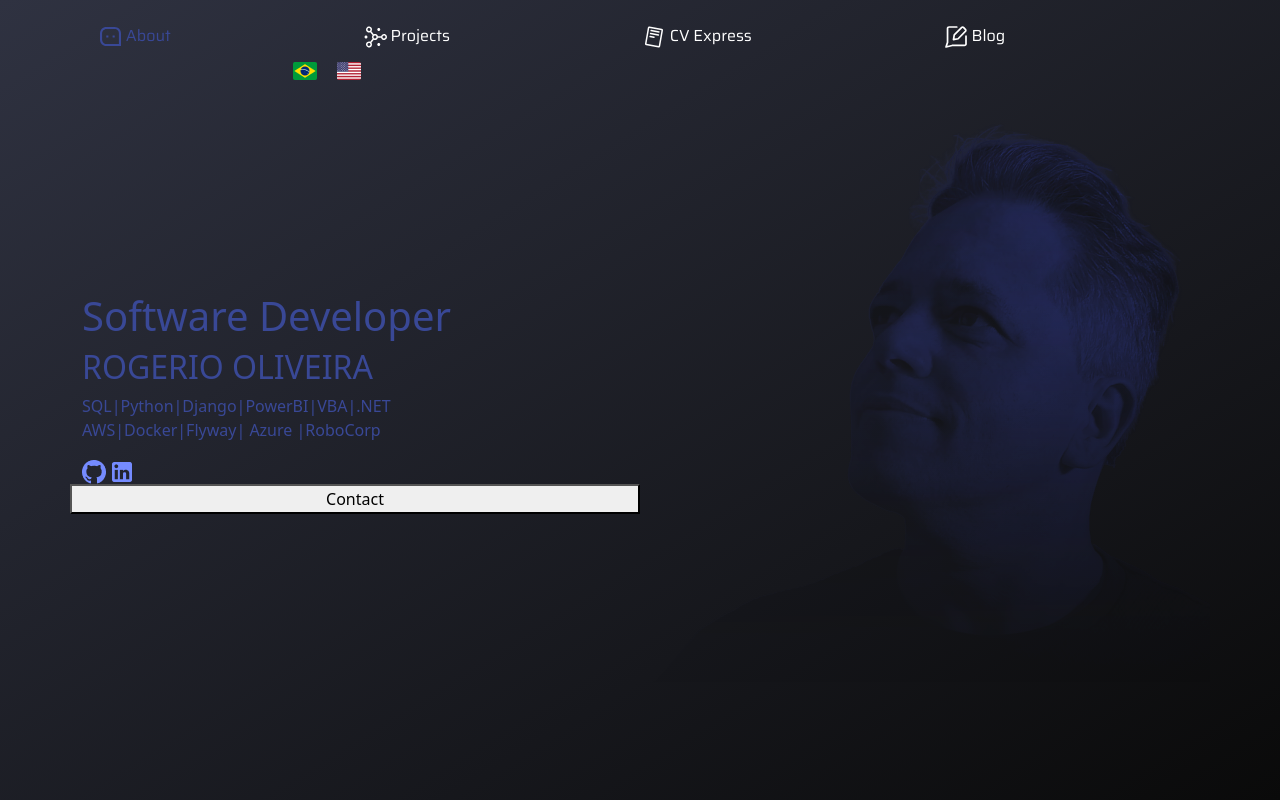
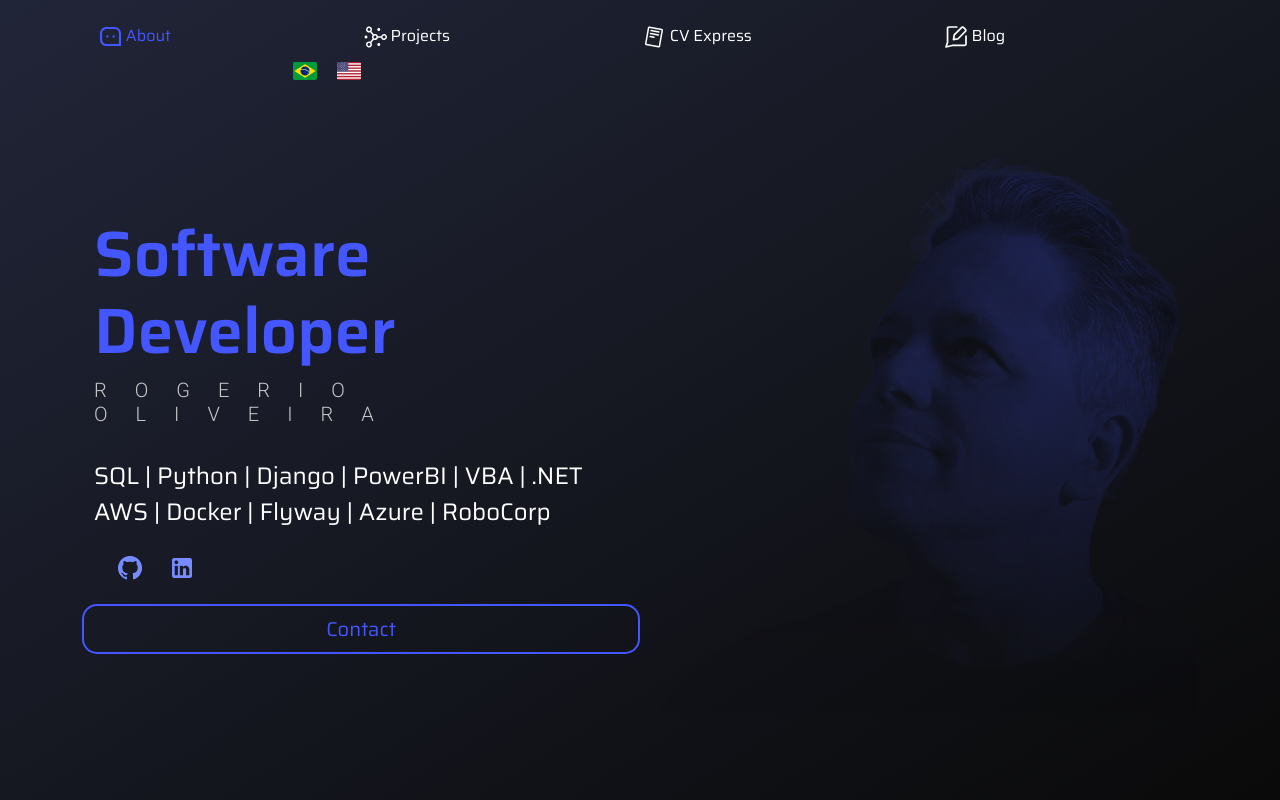
Before and after one commit to rgrlinux/portfolio2, a website: page src/index.html in a window 1280 px wide. Shown: the top 800 px of the page. Drawn offline with nearby package versions, Linux system fonts and the light colour scheme.

Commit message:
index html v.0.2

```diff
--- a/scss/_variables.scss
+++ b/scss/_variables.scss
@@ -2,10 +2,11 @@
 $primary: #0a273a;
 $secondary: #2ecc71;
 $gradient-color-2: #0A0A0A;
-$gradient-color-1: #2f3241;
+$gradient-color-1: #212538;
 
-$main-color-1: hsl(234, 100%, 63%);        /*#4356FF; */
-$main-color-2: #394896;
+// $main-color-1: hsl(234, 41%, 35%);        /*#4356FF; */
+$main-color-1: #4356FF;
+$main-color-2: #1b2763;
 
 $navbar-dark-color: #fff;
 
@@ -13,4 +14,5 @@
 // typography
 // $font-family: 'Roboto', sans-serif !default;
 $secondary-font: "Saira";
-$primary-font: "Roboto"
+$primary-font: "Roboto";
+$font-xtrabold: 900;
--- a/scss/custom.scss
+++ b/scss/custom.scss
@@ -13,25 +13,63 @@
         // gap: 4rem;
     }
     .nav-link:hover{
-        color: $main-color-2;
+        color: $main-color-1;
     }
     .nav-link.active{
-        color: $main-color-2;
+        color: $main-color-1;
     }
 }
 
 .hero{
-    color: $main-color-2;
+     color: $main-color-1;
+    // color: #000;
+    padding: 2rem;
+    // text-align: center;
     .hero__content{
-        align-items: center;
-        justify-content: end;
+        align-items:center;
+        justify-content: center;
+    }
+    .hero__content h1{
+        font-size: 4rem;
+        font-family: $secondary-font;
+        font-weight: 900;
+        // color: #3c50ff;
+    }
+    .hero__content h2{
+        font-size: 1.25rem;
+        font-family: $primary-font;
+        font-weight: 100;
+        letter-spacing: 1.75rem; /* Ajuste conforme necessário */
+        color: #c5c6c7; /* Ajuste conforme necessário */
+    }
+    .skills {
+        margin-top: 1.5rem;
+        font-size: 1.5rem;
+        color: #fff;
+        font-family: $secondary-font;
     }
 
 }
 
 .masked-image {
-    width: 100%; /* Ajuste conforme necessário */
-    height: auto; /* Mantém a proporção da imagem */
+    width: 100%;
+    height: auto;
     -webkit-mask-image: linear-gradient(to bottom, rgba(0, 0, 0, 1), rgba(0, 0, 0, 0.5), rgba(0, 0, 0, 0));
     mask-image: linear-gradient(to bottom, rgba(0, 0, 0, 1), rgba(0, 0, 0, 0.5), rgba(0, 0, 0, 0));
   }
+
+  .custom-btn {
+    border: 2px solid $main-color-1;
+    color: $main-color-1;
+    background-color: transparent;
+    border-radius: 15px; /* Ajuste conforme necessário */
+    padding: 0.5rem 2rem; /* Ajuste conforme necessário */
+    font-size: 1.25rem; /* Ajuste conforme necessário */
+    transition: all 0.3s ease;
+    font-family: $secondary-font;
+}
+
+.custom-btn:hover {
+    background-color: $main-color-1;
+    color: #fff;
+}
--- a/src/index.html
+++ b/src/index.html
@@ -53,24 +53,26 @@
             </div>
         </header>
 
-        <section class="hero col-12">
+        <section class="container hero">
             <div class="row hero__content">
-                <div class="col col-6">
+                <div class="col-6">
                     <h1>Software Developer</h1>
                     <h2>ROGERIO OLIVEIRA</h2>
-                    <p>
-                        SQL|Python|Django|PowerBI|VBA|.NET </br>
-                        AWS|Docker|Flyway| Azure |RoboCorp
-                    </p>
-                    <div class="col mr-5 ml-5">
-                        <a><img src="assets/img/icons/github-fill.png"></a>
+                    <div class="row">
+                        <div class="skills">
+                            SQL | Python | Django | PowerBI | VBA | .NET </br>
+                            AWS | Docker | Flyway | Azure   | RoboCorp
+                        </div>
+                    </div>
+                    <div class="col-6 my-4">
+                        <a class="mx-4"><img src="assets/img/icons/github-fill.png"></a>
                         <a><img src="assets/img/icons/linkedin-fill.png"></a>
                     </div>
                     <div class="row">
-                        <button>Contact</button>
+                        <button class="button custom-btn" >Contact</button>
                     </div>
                 </div>
-                <div class="col col-6 hero__image masked-image">
+                <div class="col-6 hero__image masked-image">
                     <img src="assets/img/hero.png" alt="hero image">
                 </div>
             </div>
```
Also changed, not shown: src/assets/css/main.css.
